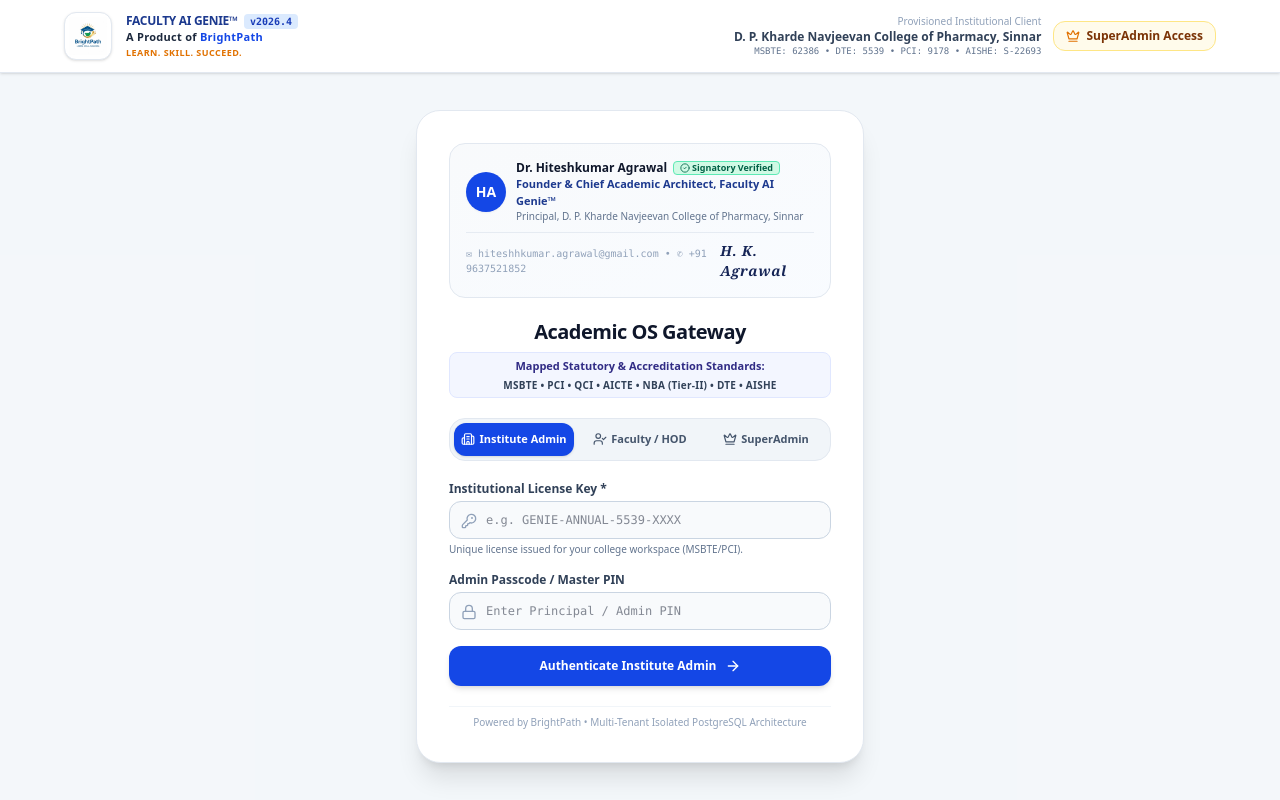
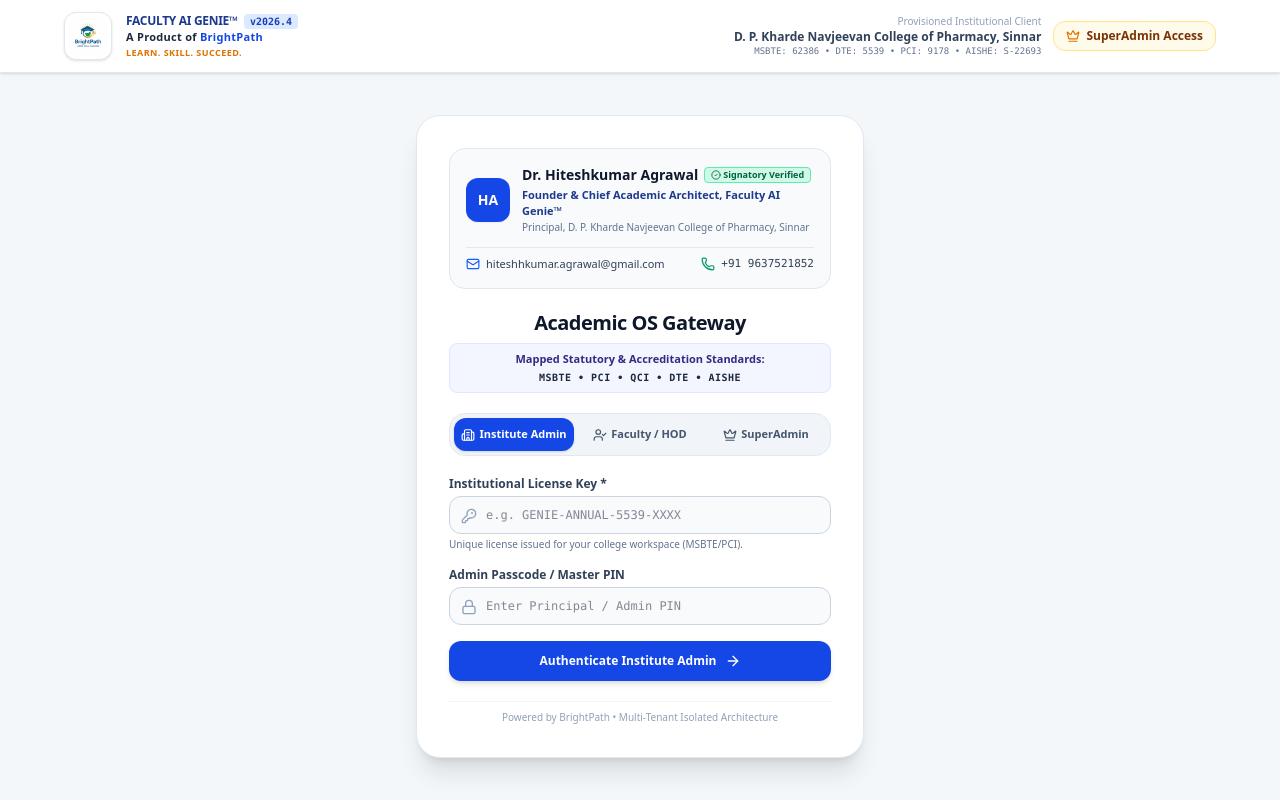
Before and after one commit to agrawalhiteshhkumar/faculty-ai-genie, a React (Vite) app: page / in a window 1280 px wide. Built offline with nearby package versions, Linux system fonts and the light colour scheme.

Commit message:
Update ActivationGateway.tsx

```diff
--- a/src/components/ActivationGateway.tsx
+++ b/src/components/ActivationGateway.tsx
@@ -10,7 +10,8 @@
   Mail,
   Lock,
   AlertCircle,
-  CheckCircle2
+  CheckCircle2,
+  Phone
 } from 'lucide-react';
 import brightpathLogo from '../../brightpath-logo.png';
 
@@ -127,11 +128,11 @@
   return (
     <div className="min-h-screen bg-slate-100/80 text-slate-800 flex flex-col font-sans">
 
-      {/* 1. Official Platform Master Header: BrightPath & Faculty AI Genie */}
+      {/* 1. Official Platform Master Header */}
       <header className="w-full bg-white border-b border-slate-200 px-4 sm:px-6 py-3 shadow-sm">
         <div className="max-w-6xl mx-auto flex flex-col sm:flex-row items-center justify-between gap-3">
 
-          {/* Platform Identity: BrightPath / Faculty AI Genie */}
+          {/* Platform Identity */}
           <div className="flex items-center gap-3.5">
             <div className="w-12 h-12 bg-white rounded-xl border border-slate-200 shadow-sm flex items-center justify-center p-1 shrink-0 overflow-hidden">
               <img
@@ -193,22 +194,23 @@
       <main className="flex-1 flex items-center justify-center p-4">
         <div className="max-w-md w-full bg-white border border-slate-200 rounded-3xl p-6 sm:p-8 shadow-xl space-y-5">
 
-          {/* Digital Signatory Endorsement Card with Formal Signature */}
-          <div className="bg-gradient-to-br from-slate-50 to-blue-50/40 border border-slate-200 rounded-2xl p-4 space-y-2">
-            <div className="flex items-start justify-between gap-3">
-              <div className="flex items-center gap-2.5">
-                <div className="w-10 h-10 rounded-full bg-blue-700 text-white font-black text-sm flex items-center justify-center shadow-xs shrink-0">
+          {/* Digital Signatory Endorsement Card with Clear Alignment */}
+          <div className="bg-slate-50 border border-slate-200 rounded-2xl p-4 space-y-3">
+            <div className="flex items-center gap-3">
+              <div className="w-11 h-11 rounded-xl bg-blue-700 text-white font-black text-sm flex items-center justify-center shadow-xs shrink-0">
                 HA
               </div>
-                <div>
-                  <div className="text-xs font-extrabold text-slate-900 flex items-center gap-1.5">
+              <div className="min-w-0">
+                <div className="flex items-center gap-1.5 flex-wrap">
+                  <span className="text-sm font-black text-slate-900">
                     Dr. Hiteshkumar Agrawal
+                  </span>
                   <span className="text-[9px] bg-emerald-100 text-emerald-800 border border-emerald-300 px-1.5 py-0.2 rounded font-semibold inline-flex items-center gap-0.5">
                     <CheckCircle2 className="w-2.5 h-2.5" />
                     Signatory Verified
                   </span>
                 </div>
-                  <div className="text-[11px] text-blue-900 font-bold">
+                <div className="text-[11px] text-blue-900 font-bold mt-0.5">
                   Founder &amp; Chief Academic Architect, Faculty AI Genie™
                 </div>
                 <div className="text-[10px] text-slate-500">
@@ -216,28 +218,29 @@
                 </div>
               </div>
             </div>
+
+            {/* Aligned Contact Info Bar */}
+            <div className="pt-2 border-t border-slate-200 text-[11px] text-slate-600 flex flex-col sm:flex-row sm:items-center justify-between gap-1.5 font-medium">
+              <div className="flex items-center gap-1.5 text-slate-700">
+                <Mail className="w-3.5 h-3.5 text-blue-600 shrink-0" />
+                <span className="select-all">hiteshhkumar.agrawal@gmail.com</span>
               </div>
-
-            {/* Stylized Signature Script Block */}
-            <div className="pt-2 border-t border-slate-200/80 flex items-center justify-between">
-              <div className="text-[10px] text-slate-400 font-mono">
-                ✉ hiteshhkumar.agrawal@gmail.com • ✆ +91 9637521852
-              </div>
-              <div className="font-serif italic text-blue-950 font-bold text-sm tracking-wider select-none pr-1">
-                H. K. Agrawal
+              <div className="flex items-center gap-1.5 text-slate-700">
+                <Phone className="w-3.5 h-3.5 text-emerald-600 shrink-0" />
+                <span className="font-mono select-all">+91 9637521852</span>
               </div>
             </div>
           </div>
 
-          {/* Heading with Updated Statutory Bodies */}
+          {/* Heading with Updated Statutory Bodies (AICTE completely removed) */}
           <div className="text-center space-y-1.5">
             <h2 className="text-xl font-black text-slate-900 tracking-tight">
               Academic OS Gateway
             </h2>
-            <div className="text-[11px] font-bold text-indigo-900 bg-indigo-50/70 border border-indigo-100 rounded-lg py-1 px-2 leading-relaxed">
+            <div className="text-[11px] font-bold text-indigo-900 bg-indigo-50/70 border border-indigo-100 rounded-lg py-1.5 px-3 leading-relaxed">
               Mapped Statutory &amp; Accreditation Standards:
-              <div className="text-[10px] font-black text-slate-700 mt-0.5 tracking-wide">
-                MSBTE • PCI • QCI • AICTE • NBA (Tier-II) • DTE • AISHE
+              <div className="text-[10px] font-black text-slate-800 mt-0.5 tracking-wider font-mono">
+                MSBTE • PCI • QCI • DTE • AISHE
               </div>
             </div>
           </div>
@@ -446,7 +449,7 @@
           )}
 
           <div className="pt-2 text-center text-[10px] text-slate-400 border-t border-slate-100">
-            Powered by BrightPath • Multi-Tenant Isolated PostgreSQL Architecture
+            Powered by BrightPath • Multi-Tenant Isolated Architecture
           </div>
 
         </div>
```
Lines whose indentation alone changed are shown as unchanged.
